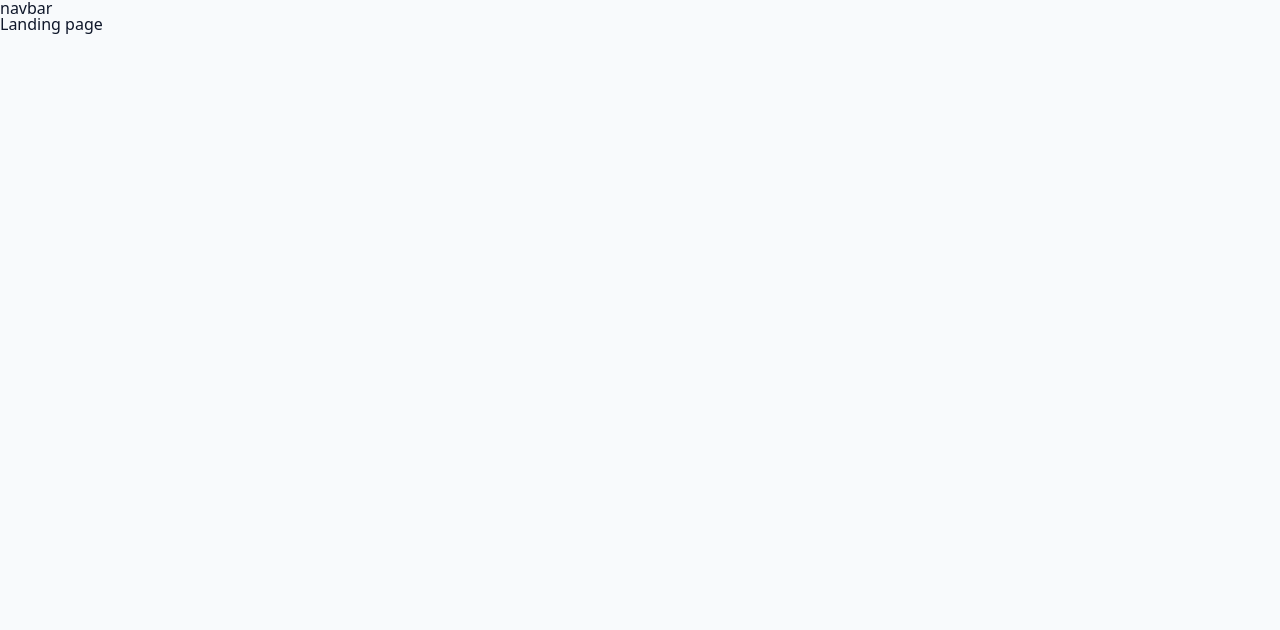
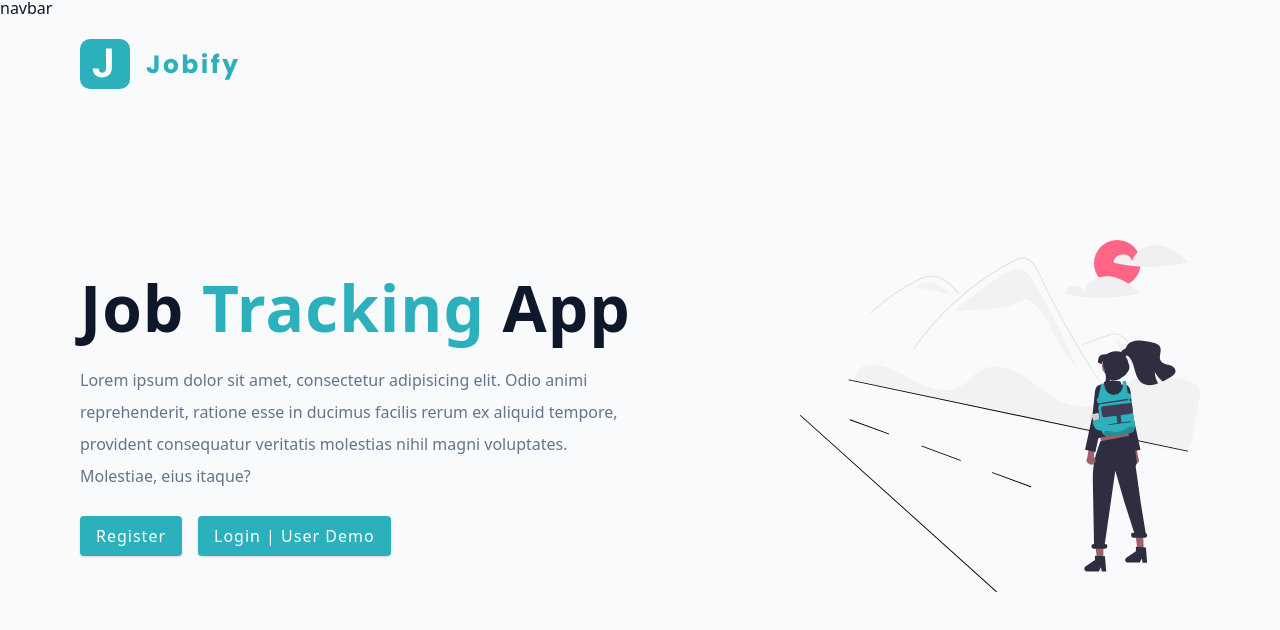
Before and after one commit to echonorthernlights/jobify, a React (Vite) app in the folder client/: page / in a window 1280 px wide. Shown: the top 630 px of the page. Built offline with nearby package versions, Linux system fonts and the light colour scheme.

Commit message:
Landing page

```diff
--- a/client/src/pages/Landing.jsx
+++ b/client/src/pages/Landing.jsx
@@ -1,10 +1,32 @@
 import React from 'react'
+import {Link} from "react-router-dom"
+import styled from "styled-components";
+import Wrapper from "../assets/wrappers/LandingPage"
+import logo from "../assets/images/logo.svg"
+import main from "../assets/images/main.svg"
+
+const StyledButton = styled.button`
+  font-size: 1.5rem;
+  background-color: blue;
+  color: white;
+`
 
 const Landing = () => {
   return (
-    <div>
-      Landing page
-    </div>
+    <Wrapper>
+      <nav>
+        <img src={logo} alt='Jobify' className='logo'/>
+      </nav>
+      <div className="container page">
+        <div className="info">
+          <h1>Job <span>Tracking</span> App</h1>
+          <p>Lorem ipsum dolor sit amet, consectetur adipisicing elit. Odio animi reprehenderit, ratione esse in ducimus facilis rerum ex aliquid tempore, provident consequatur veritatis molestias nihil magni voluptates. Molestiae, eius itaque?</p>
+          <Link to="/register" className="btn register-link">Register</Link>
+          <Link to="/login" className="btn">Login | User Demo</Link>
+        </div>
+        <img src={main} alt='main image' className='img main-img'/>
+      </div>
+    </Wrapper>
   )
 }
 
```
Also changed, not shown: client/src/pages/Error.jsx (line endings or trailing spaces).
